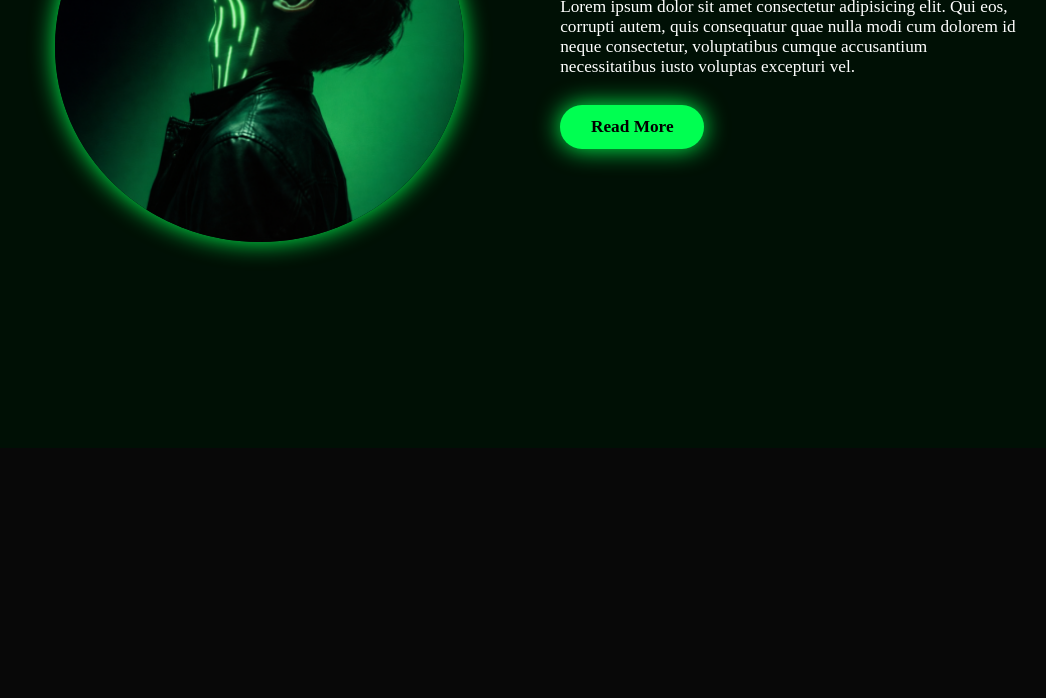
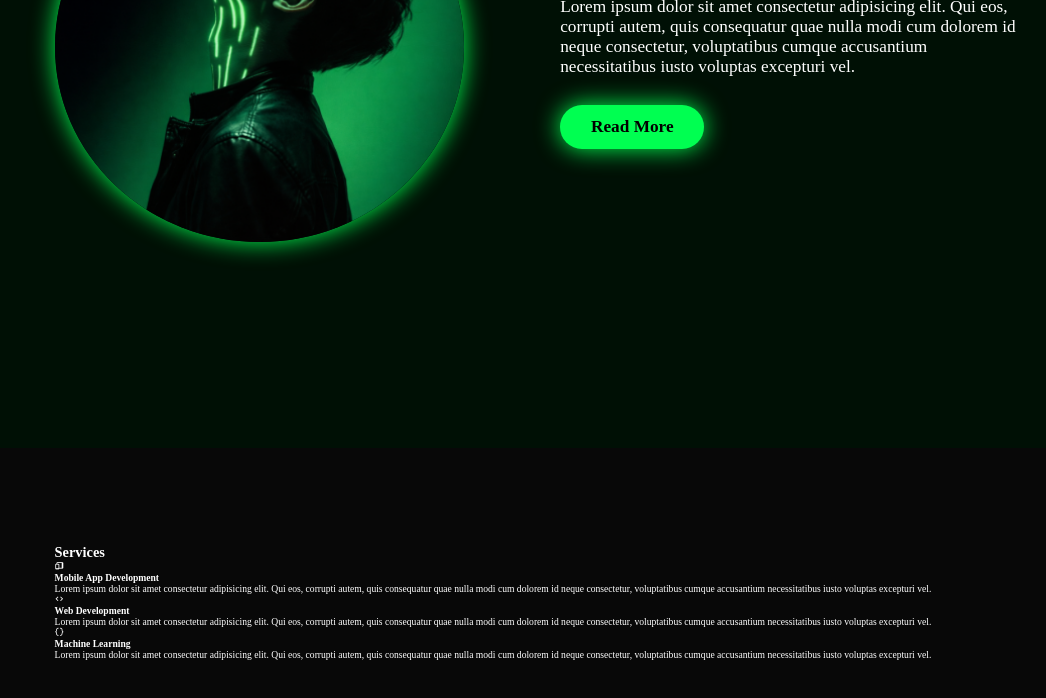
Before and after one commit to satyamanand135-maker/Portfolio, a plain HTML site: page index.html in a window 1280 px wide. Shown: the part 1152-1850 px from the top of the page, without its empty margins (99-1145 px from the left). Before the commit the page ends 1600 px from the top, so only its background shows below. Drawn offline with nearby package versions, Linux system fonts and the light colour scheme.

Commit message:
HTML code for the services sections

```diff
--- a/index.html
+++ b/index.html
@@ -55,6 +55,36 @@
         </div>
     </section>
 
+    <section class="services" id="services">
+        <h2 class="heading">Services</h2>
+
+        <div class="services-container">
+            <div class="service-box">
+                <div class="service-info">
+                    <i class="bx bxs-devices"></i>
+                    <h4>Mobile App Development</h4>
+                    <p>Lorem ipsum dolor sit amet consectetur adipisicing elit. Qui eos, corrupti autem, quis consequatur quae nulla modi cum dolorem id neque consectetur, voluptatibus cumque accusantium necessitatibus iusto voluptas excepturi vel.</p>
+                </div>
+            </div>
+
+             <div class="service-box">
+                <div class="service-info">
+                    <i class="bx bx-code"></i>
+                    <h4>Web Development</h4>
+                    <p>Lorem ipsum dolor sit amet consectetur adipisicing elit. Qui eos, corrupti autem, quis consequatur quae nulla modi cum dolorem id neque consectetur, voluptatibus cumque accusantium necessitatibus iusto voluptas excepturi vel.</p>
+                </div>
+            </div>
+
+             <div class="service-box">
+                <div class="service-info">
+                    <i class="bx bx-code-curly"></i>
+                    <h4>Machine Learning</h4>
+                    <p>Lorem ipsum dolor sit amet consectetur adipisicing elit. Qui eos, corrupti autem, quis consequatur quae nulla modi cum dolorem id neque consectetur, voluptatibus cumque accusantium necessitatibus iusto voluptas excepturi vel.</p>
+                </div>
+            </div>
+        </div>
+    </section>
+
 
     <script src="script.js"></script>
 </body>
```
